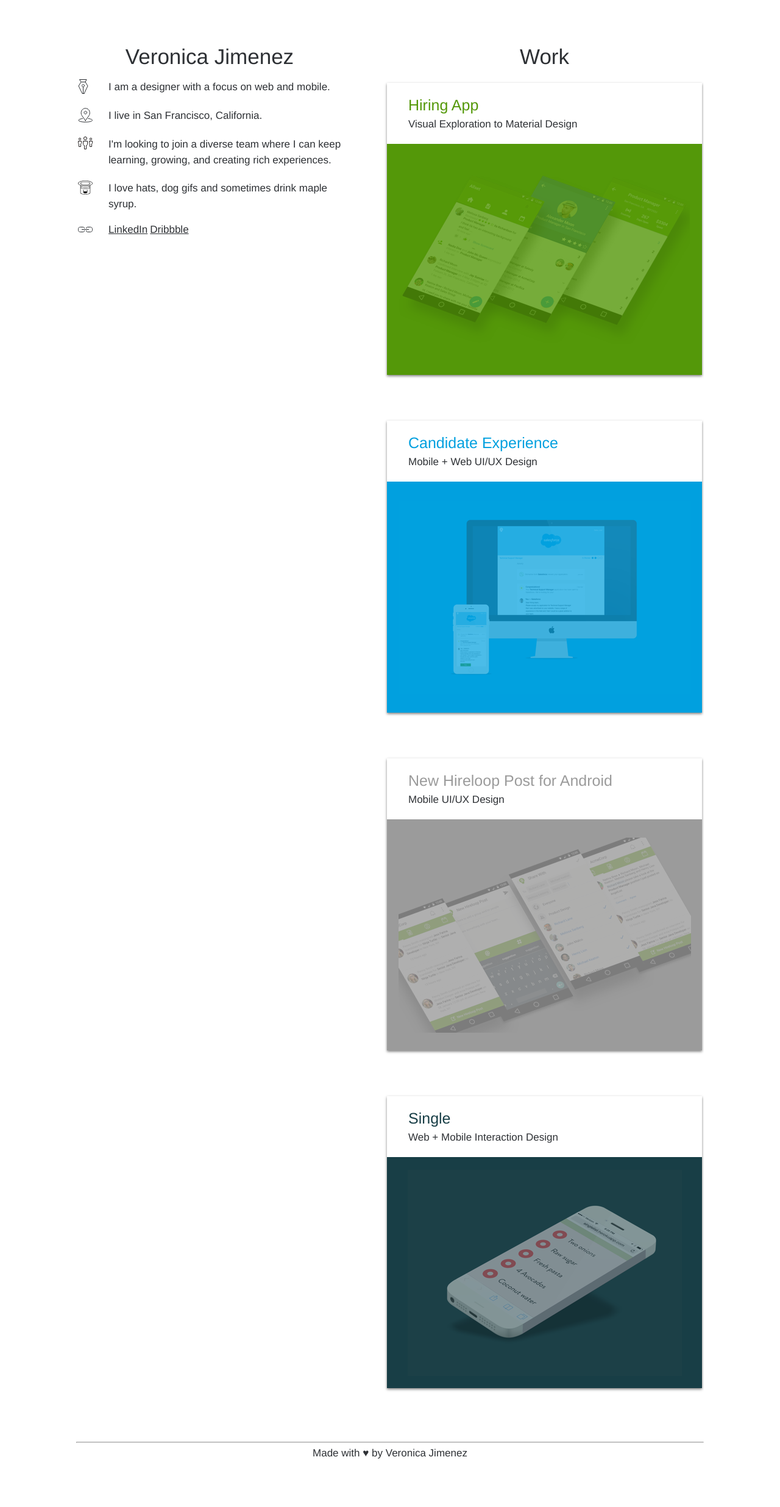
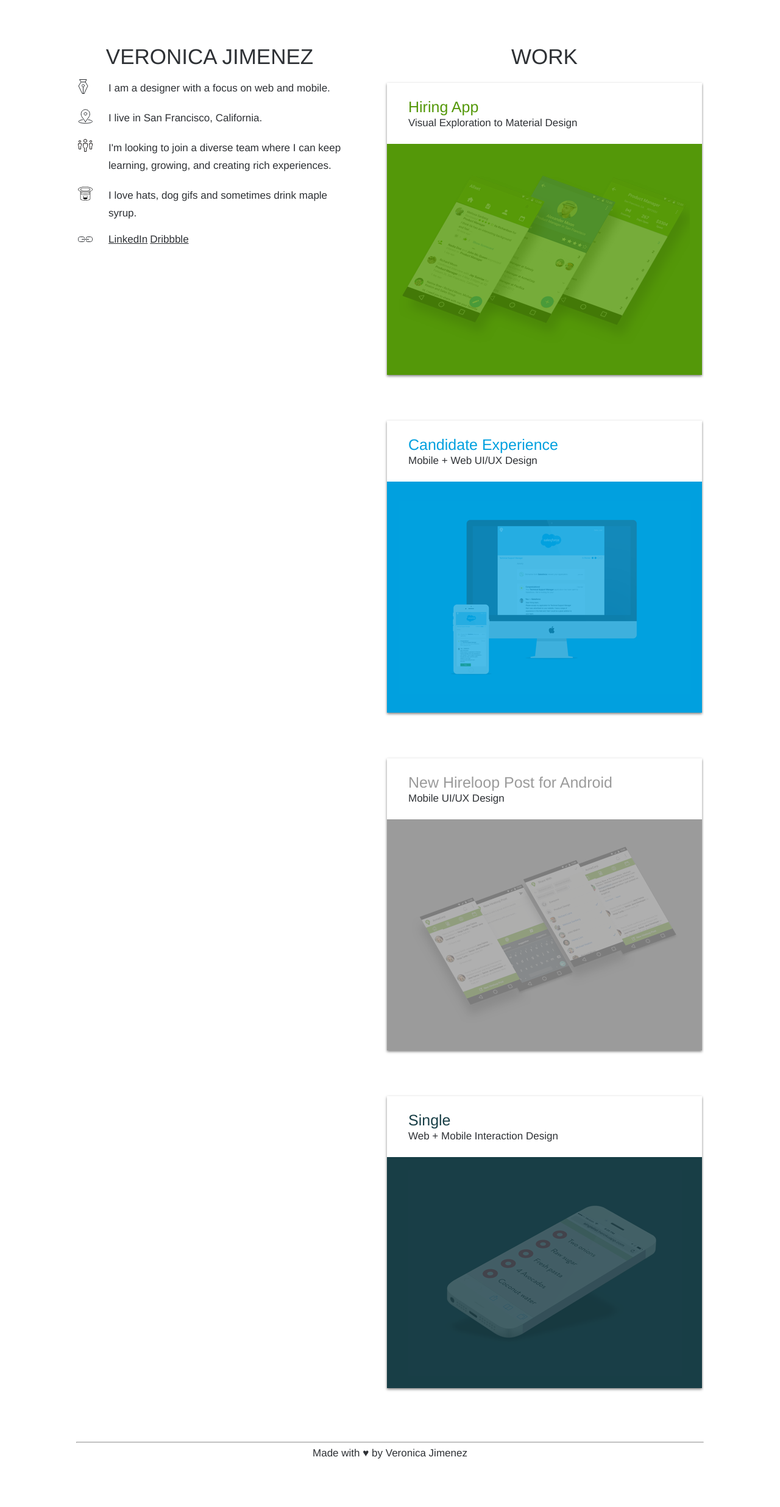
Before and after one commit to vnikajimenez/vnikajimenez.github.com, a Jekyll site: the page built from index.html, in a window 1280 px wide. Shown: the whole page at 61% size. Built offline with Jekyll 4.4.1, drawn with Linux system fonts in a browser that asks for light colours; nearby versions of some CDN libraries.

Commit message:
images and line height

```diff
--- a/_sass/_main.scss
+++ b/_sass/_main.scss
@@ -77,7 +77,7 @@ a:hover{
 			}
 
 			.blurb {
-				line-height: 26px;
+				line-height: 29px;
 				width: 401;
 			}
 		}
@@ -124,7 +124,7 @@ a:hover{
 			}
 
 			h2 {
-				margin-bottom: 10px;
+				margin-bottom: 5px;
 			}
 		}
 
--- a/index.html
+++ b/index.html
@@ -4,7 +4,7 @@ layout: default
 <div class="wrapper">
   <div class="main-content">
     <div class="left-column">
-      <p class="column-top">Veronica Jimenez</p>
+      <p class="column-top">VERONICA JIMENEZ</p>
       <div class="blurb-line">
         <div class="icon"><img src="images/designer.svg"></div>
         <div class="text"><p class="blurb">I am a designer with a focus on web and mobile.</p></div>
@@ -30,7 +30,7 @@ layout: default
       </div>
     </div>
     <div class="right-column">
-      <p class="column-top">Work</p>
+      <p class="column-top">WORK</p>
       <a href="hiring-material.html">
         <div class="portfolio-piece hiring-material">
           <div class="header">
```
Also changed, not shown: images/hireloop-cover.png, images/single-cover.png, 2 other files.
